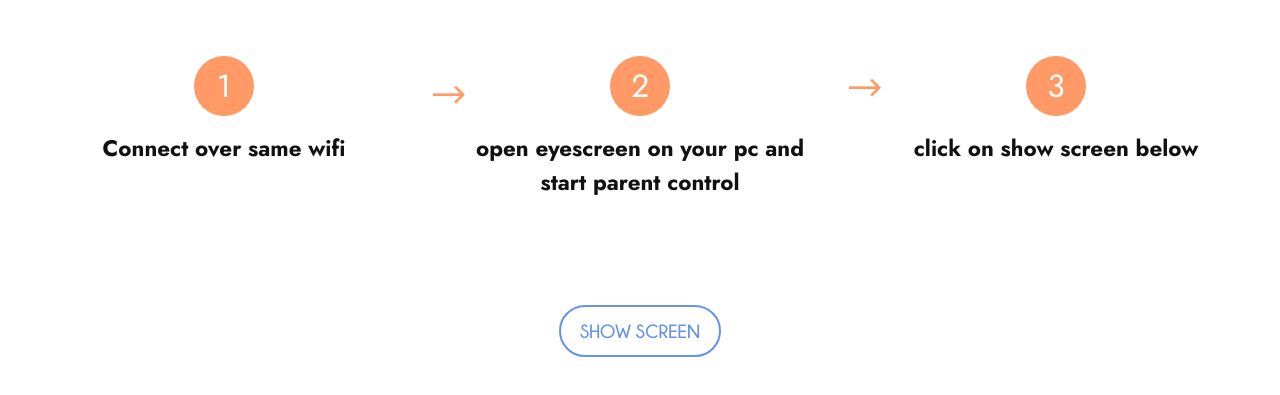
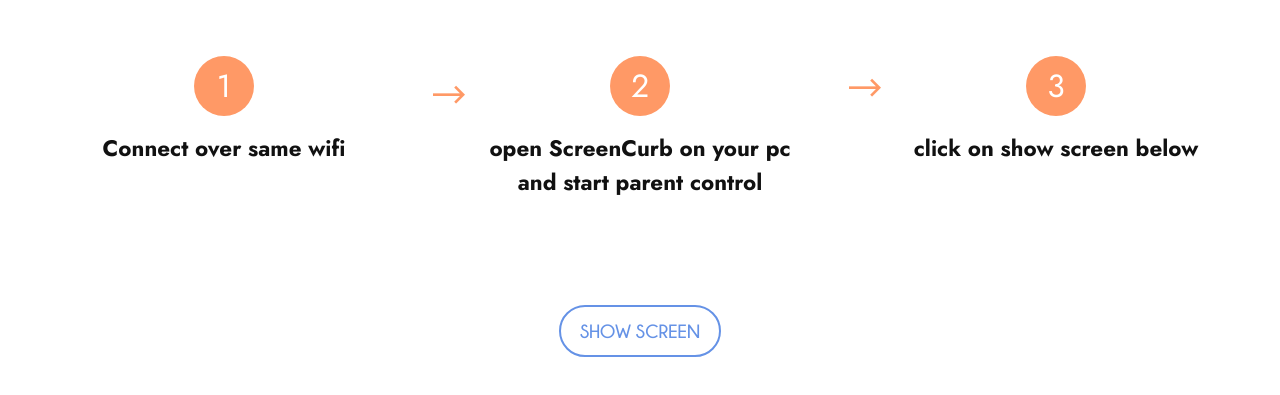
Before and after one commit to xnmn/eyescreen, a plain HTML site: page screen.html in a window 1280 px wide. Shown: the part 239-634 px from the top of the page. Drawn offline with Linux system fonts and the light colour scheme; files whose address does not match are found by name.

Commit message:
Update screen.html

```diff
--- a/screen.html
+++ b/screen.html
@@ -68,7 +68,7 @@
                     </div>
                     <div class="text-box">
                         <h4 class="icon-title card-title mbr-black mbr-fonts-style display-7">
-                            <strong>open eyescreen on your pc and start parent control</strong></h4>
+                            <strong>open ScreenCurb on your pc and start parent control</strong></h4>
 
                     </div>
                 </div>
```
